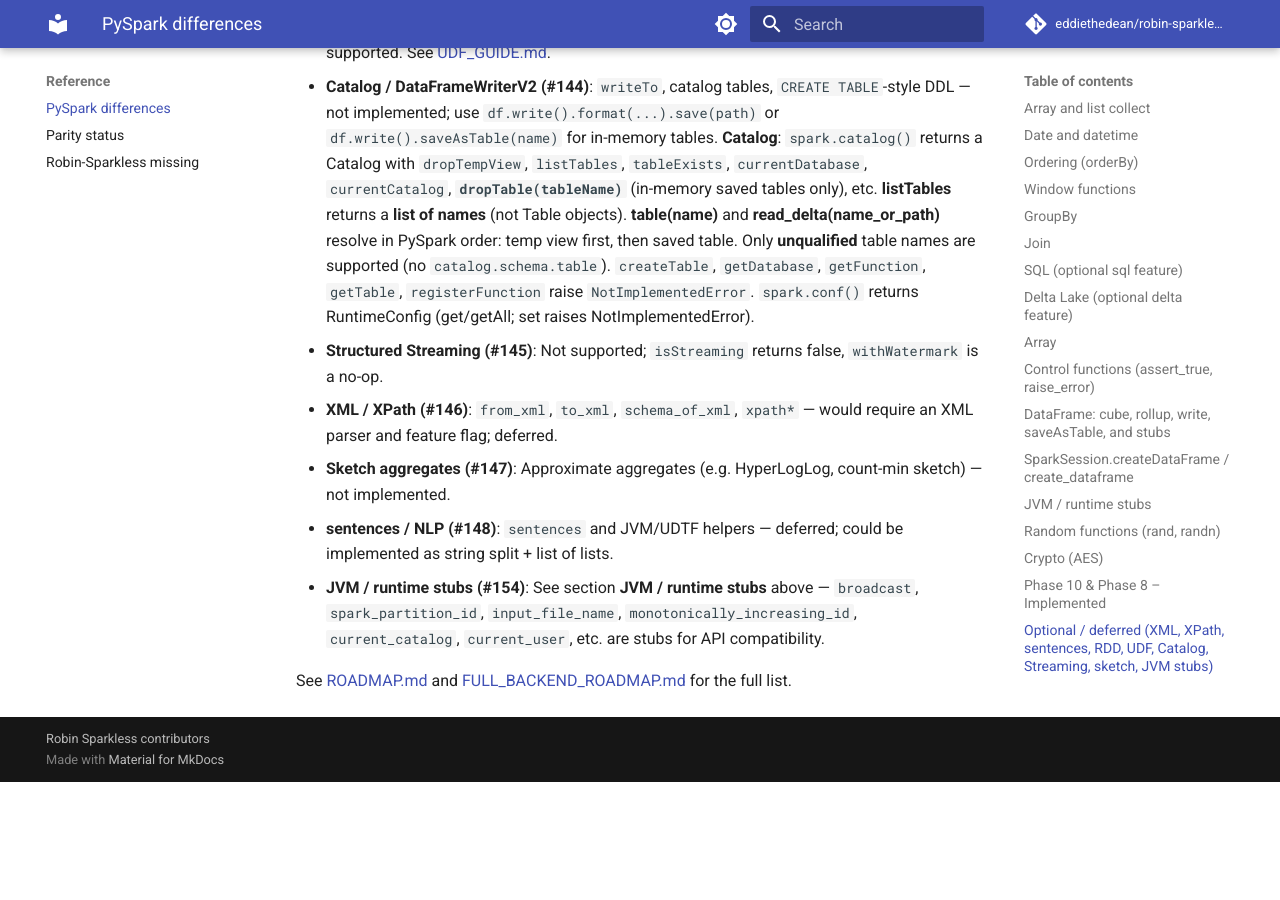
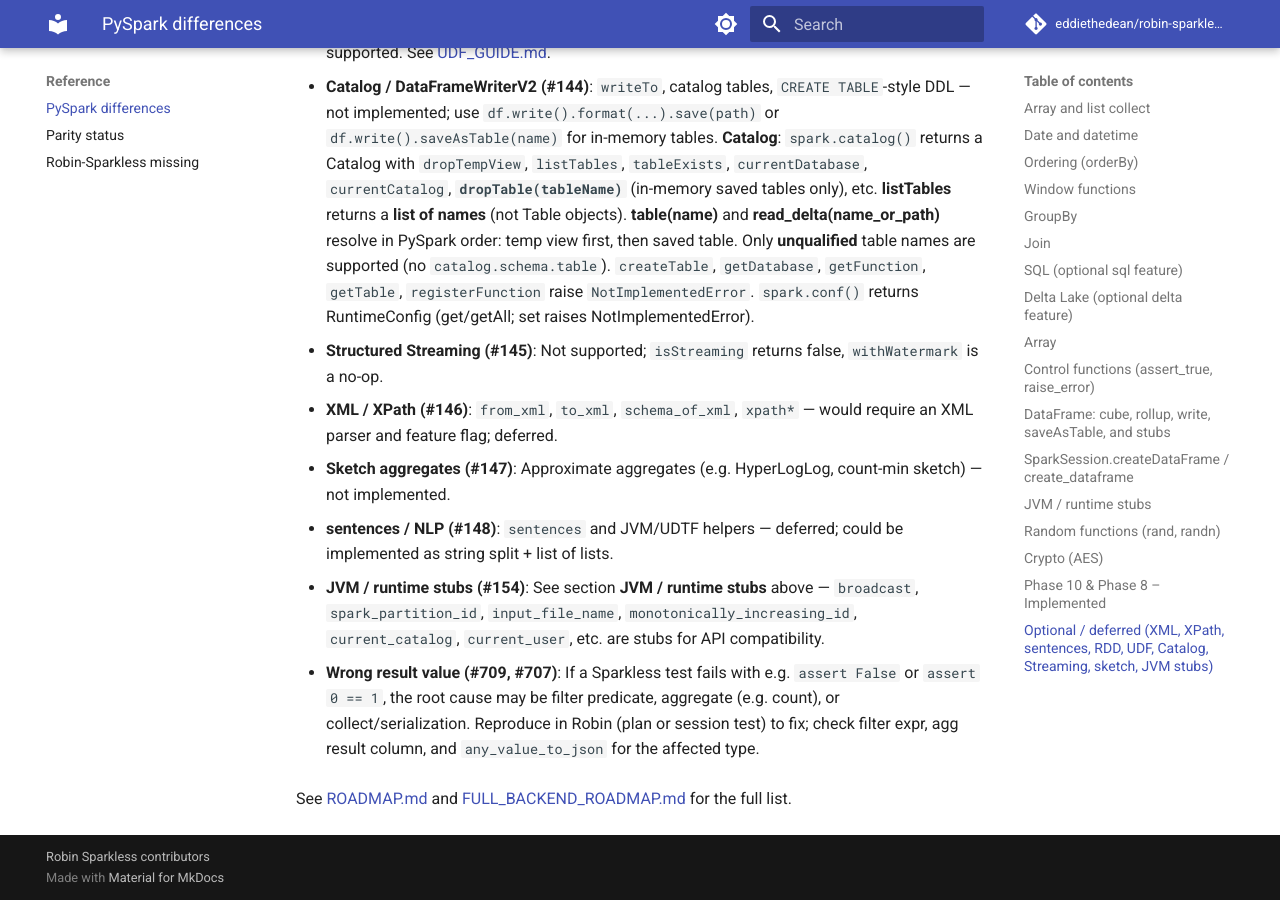
Before and after one commit to eddiethedean/robin-sparkless, an MkDocs documentation site: the page built from docs/PYSPARK_DIFFERENCES.md, in a window 1280 px wide and 900 px high, scrolled down 7779 px. Built offline with MkDocs 1.6.1 and Material for MkDocs 9.7.7, drawn with Linux system fonts in a browser that asks for light colours; comment, search, counter and statistics services are not loaded; before the commit the page ends 8561 px from its top, so only the background shows below that.

Commit message:
PR 4: Wrong result values (#709, #707) — document (#965)
- Add note in PYSPARK_DIFFERENCES.md: wrong boolean/count may be filter, agg, or
  collect; reproduce in Robin tests to fix.

```diff
--- a/docs/PYSPARK_DIFFERENCES.md
+++ b/docs/PYSPARK_DIFFERENCES.md
@@ -133,4 +133,6 @@
 - **sentences / NLP (#148)**: `sentences` and JVM/UDTF helpers — deferred; could be implemented as string split + list of lists.
 - **JVM / runtime stubs (#154)**: See section **JVM / runtime stubs** above — `broadcast`, `spark_partition_id`, `input_file_name`, `monotonically_increasing_id`, `current_catalog`, `current_user`, etc. are stubs for API compatibility.
 
+- **Wrong result value (#709, #707)**: If a Sparkless test fails with e.g. `assert False` or `assert 0 == 1`, the root cause may be filter predicate, aggregate (e.g. count), or collect/serialization. Reproduce in Robin (plan or session test) to fix; check filter expr, agg result column, and `any_value_to_json` for the affected type.
+
 See [ROADMAP.md](ROADMAP.md) and [FULL_BACKEND_ROADMAP.md](FULL_BACKEND_ROADMAP.md) for the full list.
```
